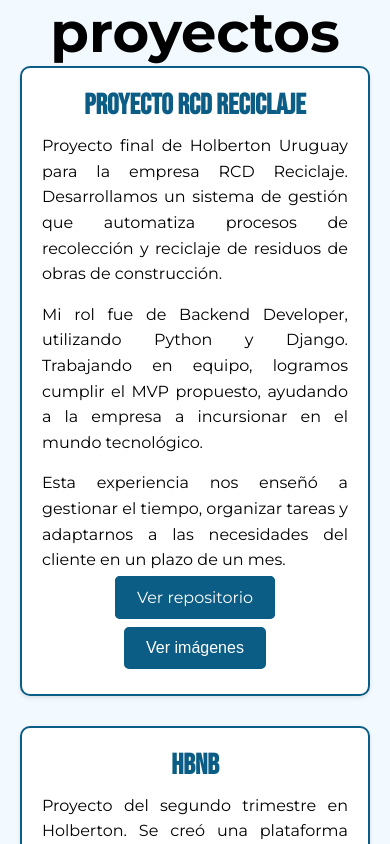
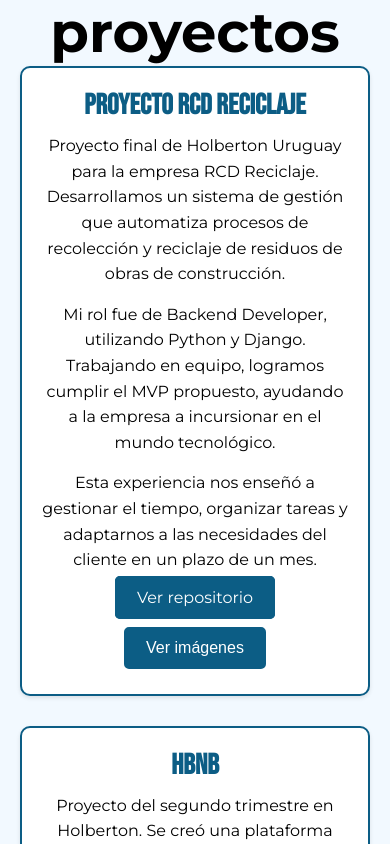
Before and after one commit to Mauriciourrozz/my_personal_portfolio, a React (Create React App) app: page / in a window 390 px wide. Shown: the part 2400-3244 px from the top of the page. Built offline with nearby package versions, Linux system fonts and the light colour scheme.

Commit message:
Update styles

```diff
--- a/src/App.css
+++ b/src/App.css
@@ -629,3 +629,9 @@
     grid-template-columns: repeat(auto-fit, minmax(100px, 1fr));
   }
 }
+
+@media (max-width: 768px) {
+  .project-description {
+    text-align: center;
+  }
+}
```
